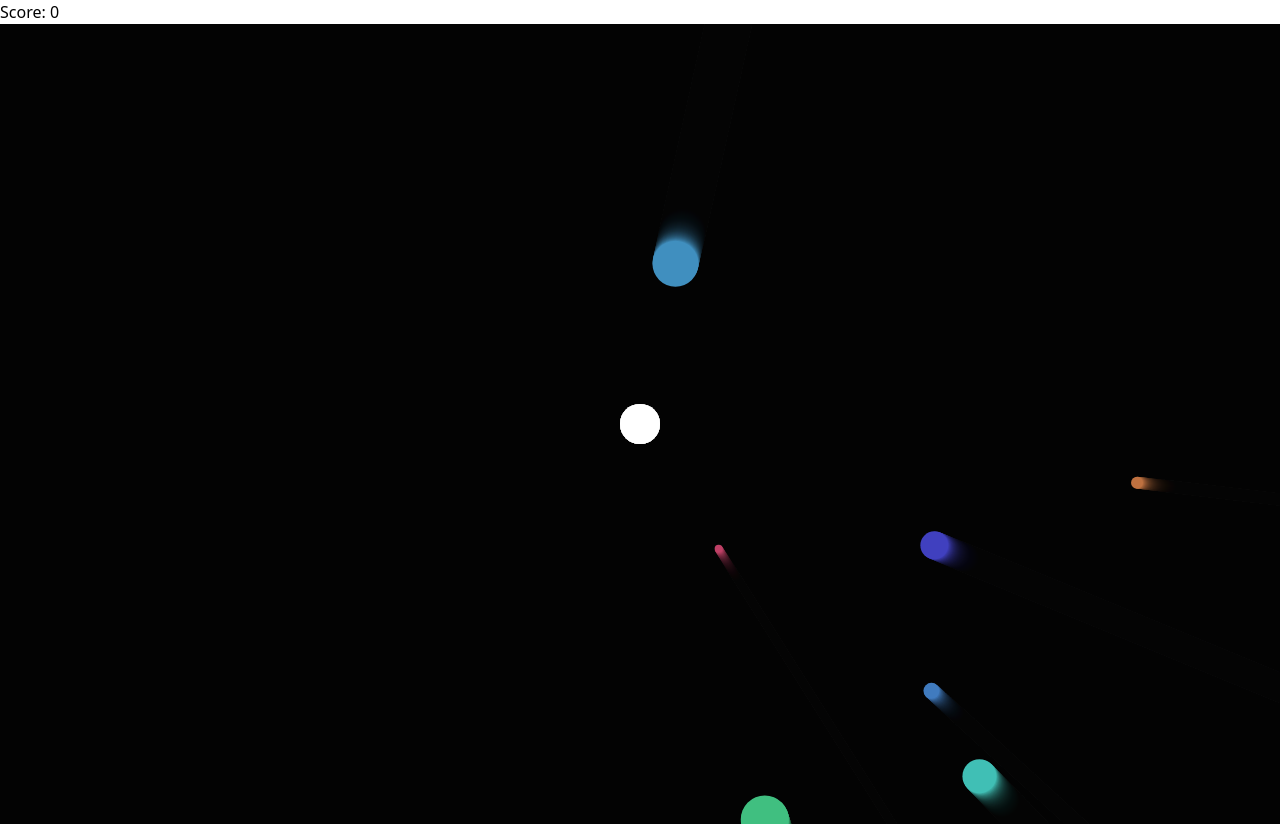
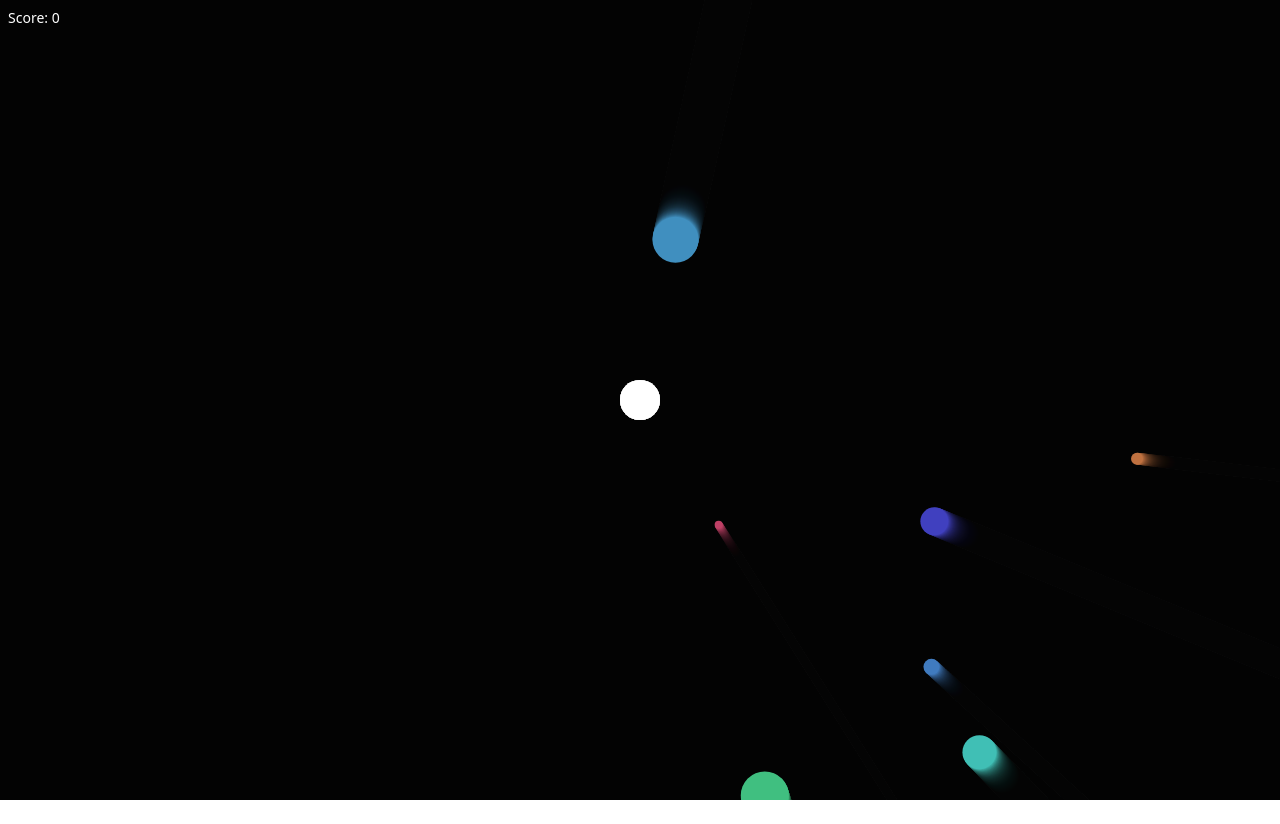
Before and after one commit to RNtaate/Canvas-Projects, a website built with webpack: page Shooting/src/template.html in a window 1280 px wide. After the commit the page ends 800 px from the top, so only its background shows below. Built offline with nearby package versions, Linux system fonts and the light colour scheme.

Commit message:
Add styling to the project using tailwind css

```diff
--- a/Shooting/src/template.html
+++ b/Shooting/src/template.html
@@ -12,7 +12,7 @@
     <title><%= htmlWebpackPlugin.options.title %></title>
   </head>
   <body>
-    <div>
+    <div class="text-white text-sm pt-2 pl-2 select-none fixed">
       <span>Score: </span>
       <span id="scoreSpan"></span>
     </div>
```
Also changed, not shown: Shooting/dist/index.html.
